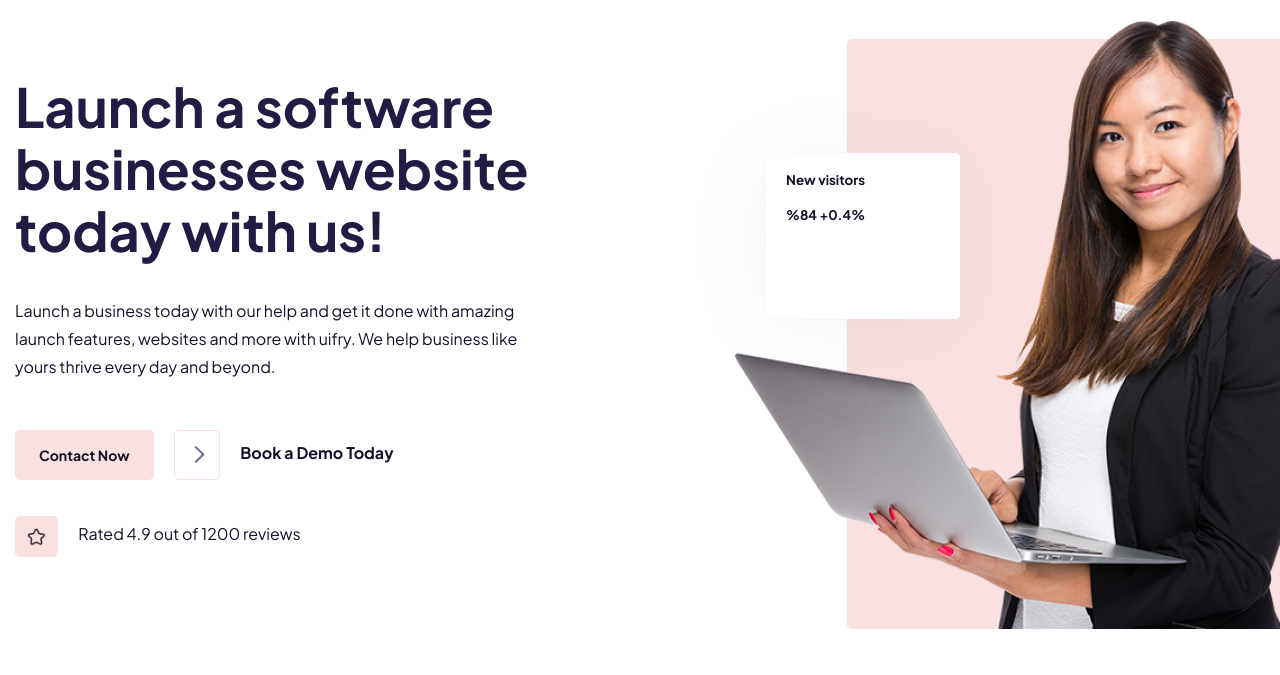
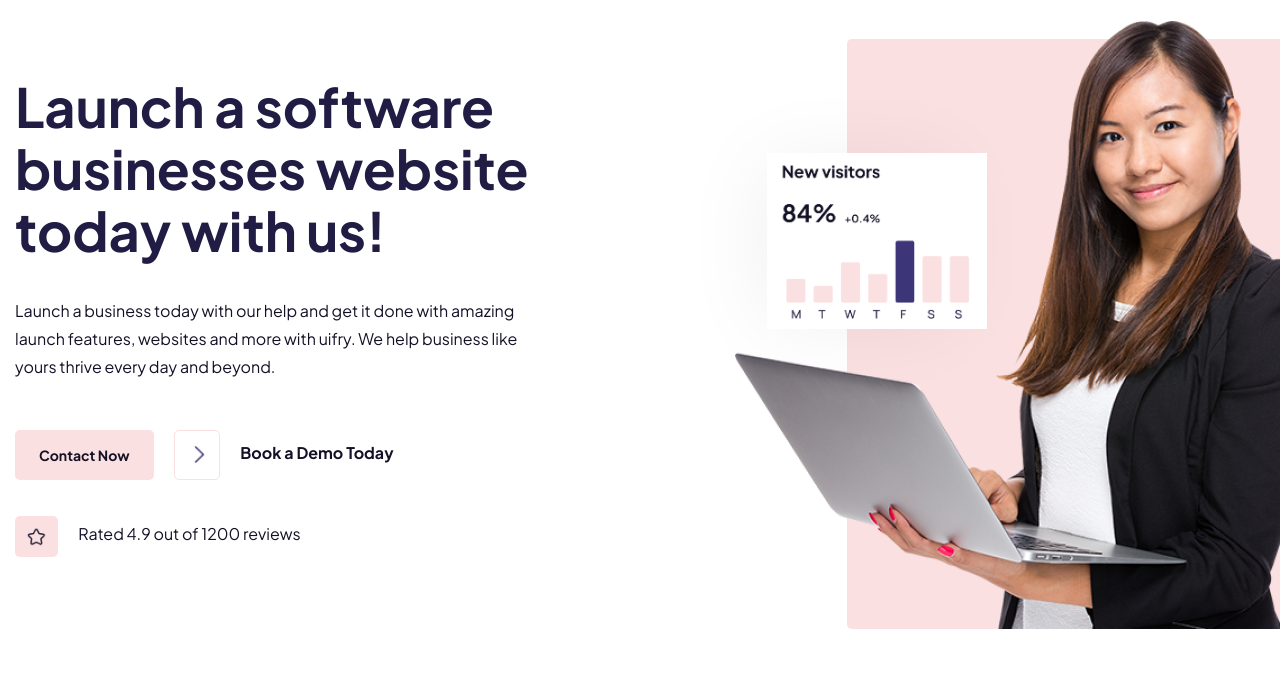
Before and after one commit to basakrdnz/Saas-Website-Home-Page, a plain HTML site: page index.html in a window 1280 px wide. Shown: the part 117-792 px from the top of the page. Drawn offline with Linux system fonts and the light colour scheme.

Commit message:
Updated
Added the last image and made necessary changes.

```diff
--- a/index.html
+++ b/index.html
@@ -93,8 +93,7 @@
                 />
               </div>
               <div class="upper-hero-right-table-background">
-                <p class="upper-hero-right-table-p">New visitors</p>
-                <p class="upper-hero-right-table-p">%84 +0.4%</p>
+                <img src="assests\images\Ekran görüntüsü 2023-10-12 131339.png" alt="">
               </div>
             </div>
           </div>
--- a/styles.css
+++ b/styles.css
@@ -410,6 +410,10 @@ a {
   flex-shrink: 0;
   margin-left: -5rem;
   margin-top: -6rem;
+
+}
+.upper-hero-right-table-background>img{
+  max-height: 11rem;
 }
 .upper-hero-right-table-p {
   color: #131126;
```
Also changed, not shown: assests/images/Ekran görüntüsü 2023-10-12 131339.png (added).
